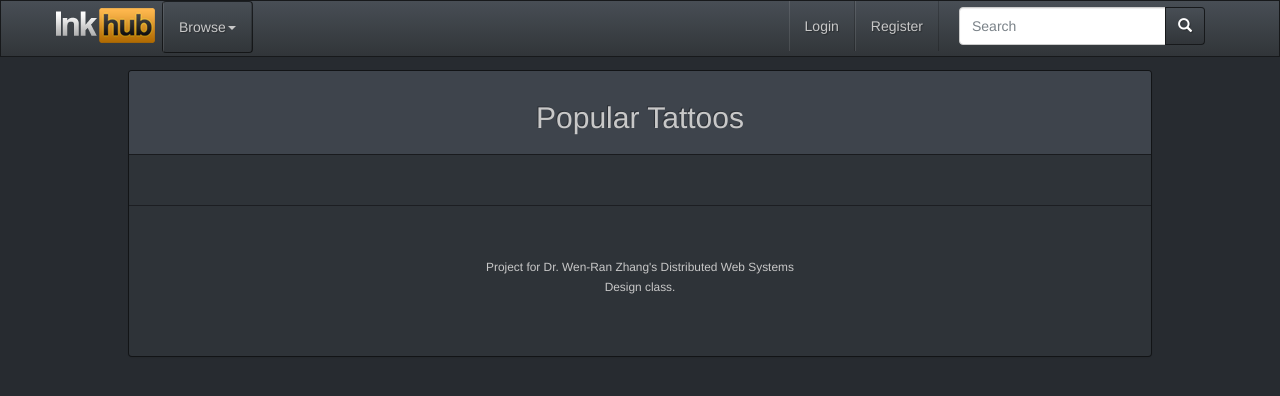
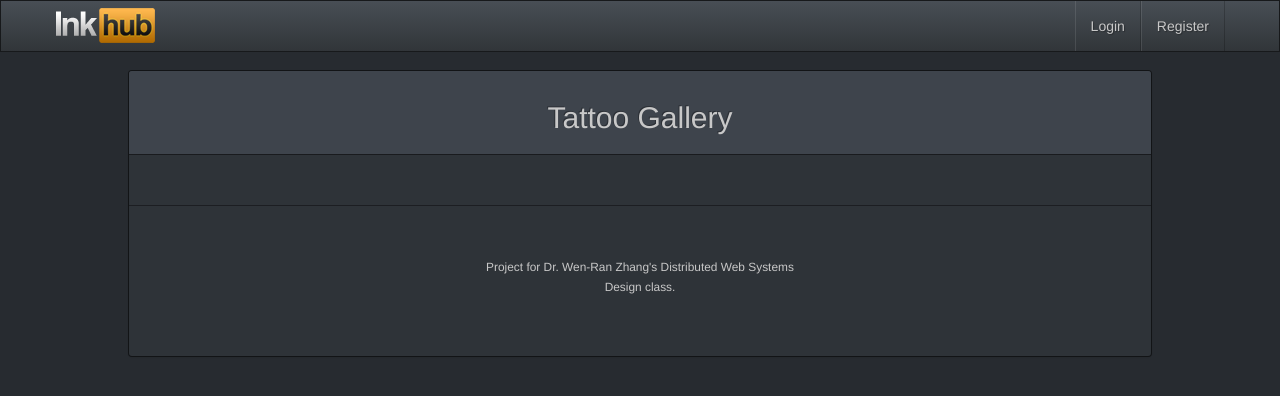
Before and after one commit to GarrettManley/tattoo, a PHP site: page / in a window 1280 px wide. Shown: the top 396 px of the page. Run offline with PHP 8.4, Linux system fonts and the light colour scheme; data that the repository does not hold is empty; some libraries are stand-ins or nearby versions.

Commit message:
no message

```diff
--- a/include/imgModal.php
+++ b/include/imgModal.php
@@ -19,6 +19,7 @@
 		$submitter = $row['added_by'];
 		$title = $row['title'];
 		$description = $row['description'];
+		$likes = $row['likes'];
 
 		//get comments for that tattoo
 		$commStmt = $db->query('SELECT * FROM comments WHERE tattoo_id = ' . $id . '');
@@ -47,7 +48,17 @@
 										<img class='img-responsive' src='" . $img_path . "' alt=''>
 										<hr>
 										<h6>Posted By: " . $submitter . "</h6>
-										<hr>
+											<form class='form-horizontal' role='form' method='post' action='/inkhub/include/forms/like.php'>
+											<h4> $likes People like this.</h4>";
+											if(isset($_SESSION['user'])){
+											echo "
+											<input type ='hidden' name='tattoo_id' value='" . $id . "'>
+											<input id='like' name='like' type='submit' value='Like This Tattoo' class='btn btn-default'>
+											</form>
+											";
+										}
+										echo "<hr>
+										<h4>Description</h4>
 										<p>" . $description . "</p>
 									</div>
 								</div>
--- a/include/navbar.php
+++ b/include/navbar.php
@@ -18,7 +18,7 @@
 		</div>
 		<!-- Collect the nav links, forms, and other content for toggling -->
 		<div class="collapse navbar-collapse" id="bs-example-navbar-collapse-1">
-			<ul class="nav navbar-nav navbar" style="margin-bottom:3px;">
+			<!-- <ul class="nav navbar-nav navbar" style="margin-bottom:3px;">
 				<li class="dropdown">
 					<a href="#" class="dropdown-toggle" data-toggle="dropdown" role="button" aria-haspopup="true" aria-expanded="false">Browse<span class="caret"></span></a>
 						<ul class="dropdown-menu" style="padding:17px;border-top-width: 1px;margin-top: 3px;">
@@ -39,7 +39,7 @@
 						</ul>
 				</li>
 
-			</ul>
+			</ul> -->
 
 			<!-- Upload Button -->
 			<?php
@@ -80,18 +80,6 @@
 						";
 					}
 				?>
-
-
-				<li>
-					<form class="navbar-form" role="search">
-						<div class="input-group">
-							<input type="text" class="form-control" placeholder="Search" name="q">
-							<div class="input-group-btn">
-								<button class="btn btn-default" type="submit"><i class="glyphicon glyphicon-search"></i></button>
-							</div>
-						</div>
-					</form>
-				</li>
 			</ul>
 		</div>
 		<!-- /.navbar-collapse -->
--- a/include/upload.php
+++ b/include/upload.php
@@ -48,6 +48,9 @@
 									<label for="tattoo_img">Tattoo</label>
 									<input type="file" name="tattoo_img" id="tattoo_img">
 								</div>
+								<div class="form-group">
+									<div class="g-recaptcha" data-sitekey="6Lcdxg8TAAAAAIo0NUYcEt5jnEBX40QgGUgI5gIP"></div>
+								</div>
 							</div>
 							<div class="modal-footer">
 								<div class='row'>
--- a/index.php
+++ b/index.php
@@ -37,7 +37,7 @@
 	?>
 
 	<div class="panel panel-default" id="contentPanel">
-		<div class="panel-heading"><h2 class="text-center">Popular Tattoos</h2></div>
+		<div class="panel-heading"><h2 class="text-center">Tattoo Gallery</h2></div>
 		<div class="panel-body">
 
 		<div id="myCarousel" class="carousel slide">
```
Also changed, not shown: include/forms/like.php (added, +90 -0 lines), include/forms/upload.php (+9 -1 lines), img/tattoos/garrett.jpg (added), img/tattoos/garrett13.jpg (added), img/tattoos/garrett17.jpg (added), img/tattoos/garrett18.jpg (added), img/tattoos/garrett19.jpg (added), img/tattoos/newuser20.jpg (added), img/tattoos/newuser21.jpg (added), img/tattoos/newuser22.jpg (added), img/tattoos/newuser23.jpg (added), img/tattoos/user13.jpg (added), img/tattoos/user14.jpg (added), include/headSlide.php (added).
